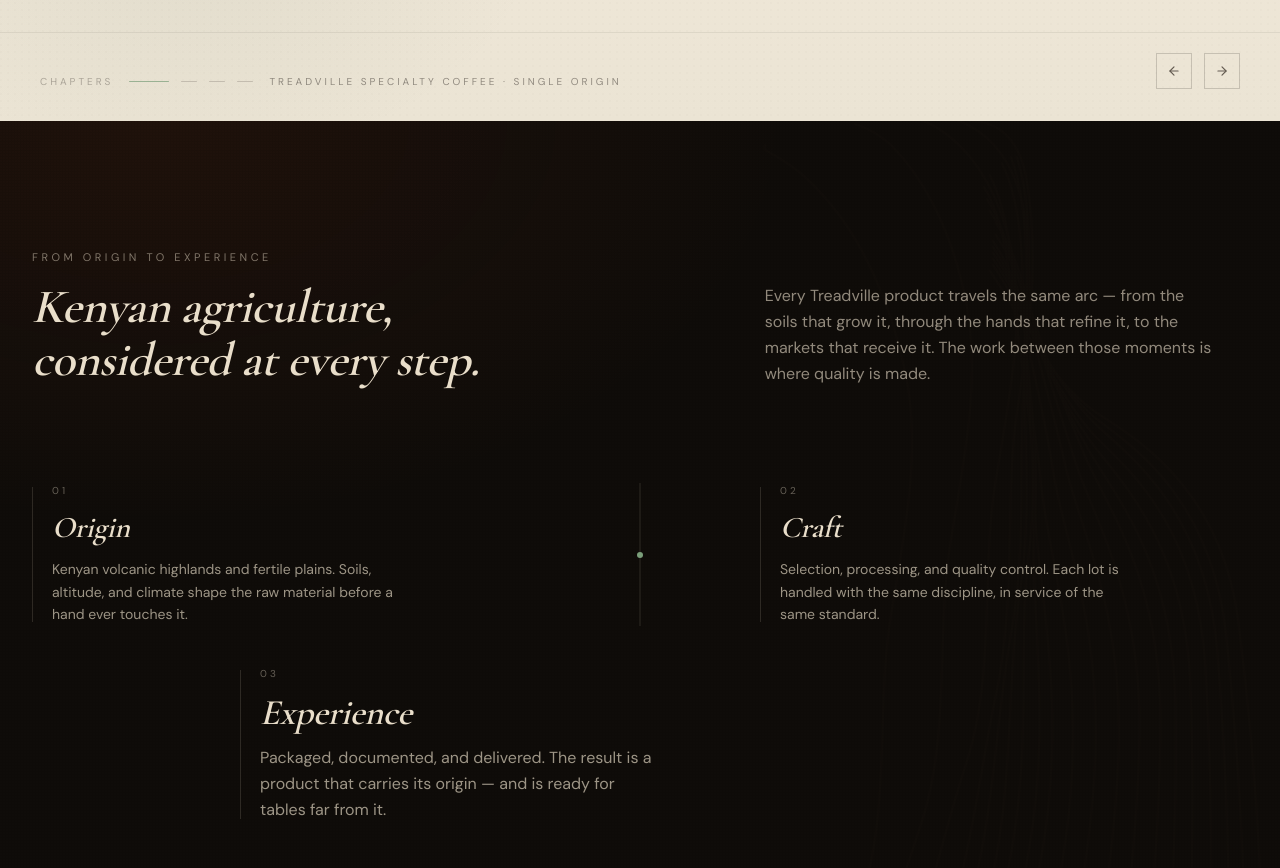
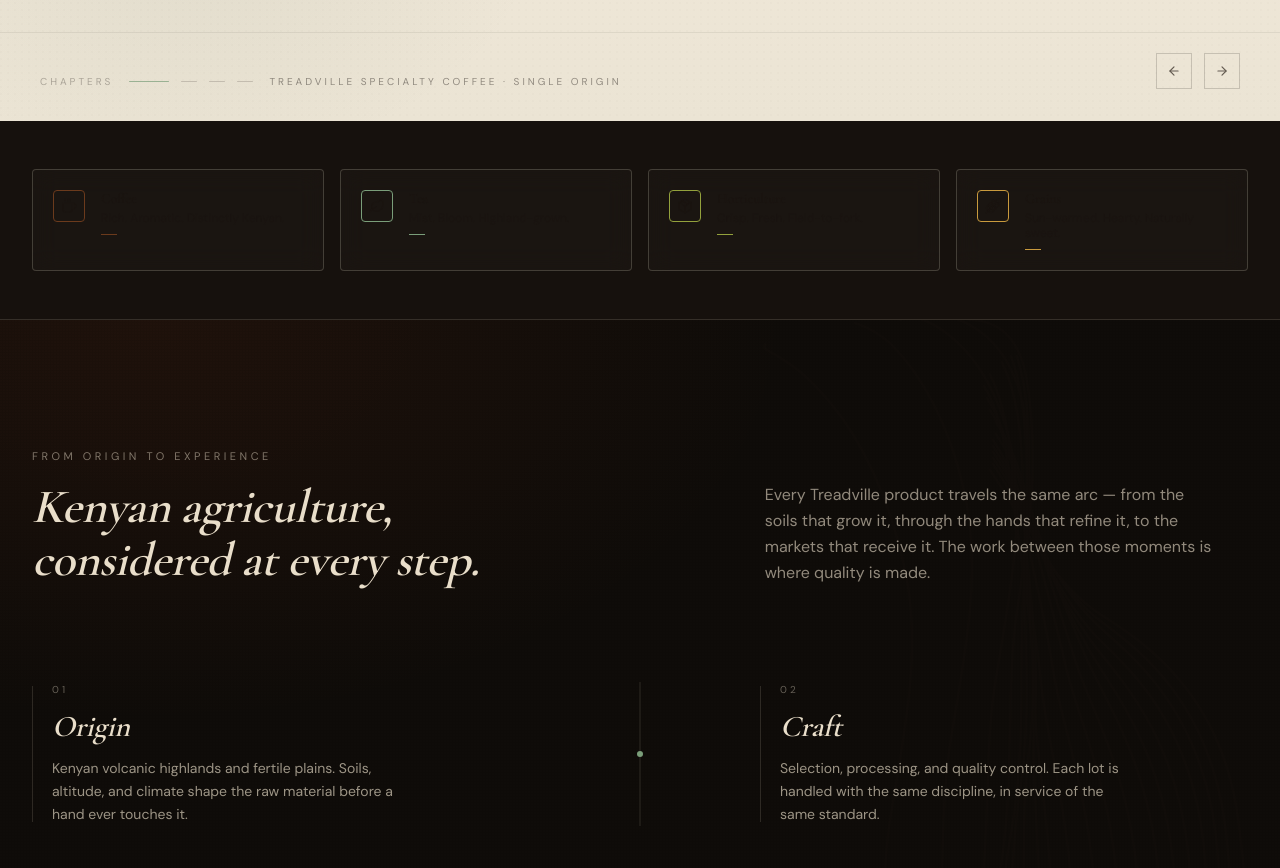
Before and after one commit to pasma2019/Treadville, a Next.js app: page / in a window 1280 px wide. Shown: the part 1040-1908 px from the top of the page. Built offline with nearby package versions, Linux system fonts and the light colour scheme; no server answers; the database is empty.

Commit message:
feat: CategoryQuickNav strip between hero and chapter cards

```diff
--- a/src/app/page.tsx
+++ b/src/app/page.tsx
@@ -3,6 +3,7 @@ import Link from "next/link";
 import { getCategories, getFeaturedProducts, getSiteContent } from "@/lib/queries";
 import ProductCard from "@/components/ProductCard";
 import HeroSlideshow from "@/components/HeroSlideshow";
+import CategoryQuickNav from "@/components/CategoryQuickNav";
 import CategoryDiscovery from "@/components/CategoryDiscovery";
 import Provenance from "@/components/Provenance";
 import Reveal from "@/components/Reveal";
@@ -26,6 +27,8 @@ export default async function HomePage() {
   return (
     <main>
       <HeroSlideshow />
+
+      <CategoryQuickNav />
 
       <CategoryDiscovery categories={categories} />
 
--- /dev/null
+++ b/src/components/CategoryQuickNav.tsx
@@ -0,0 +1,104 @@
+import Link from "next/link";
+import { Coffee, Leaf, Package, Wheat } from "lucide-react";
+
+type Category = {
+  slug: string;
+  name: string;
+  descriptor: string;
+  Icon: React.ElementType;
+  tint: string;
+};
+
+const categories: Category[] = [
+  {
+    slug: "coffee",
+    name: "Coffee",
+    descriptor: "Rich. Aromatic. Distinctly Kenyan.",
+    Icon: Coffee,
+    tint: "var(--cat-coffee-base)",
+  },
+  {
+    slug: "tea",
+    name: "Tea",
+    descriptor: "Mist. Bloom. Highland-grown.",
+    Icon: Leaf,
+    tint: "var(--cat-tea-base)",
+  },
+  {
+    slug: "horticulture",
+    name: "Horticulture",
+    descriptor: "Crisp. Fresh. Field-to-fork.",
+    Icon: Package,
+    tint: "var(--cat-hort-base)",
+  },
+  {
+    slug: "grains",
+    name: "Grains",
+    descriptor: "Sun-warmed. Hearty. Naturally sweet.",
+    Icon: Wheat,
+    tint: "var(--cat-grains-base)",
+  },
+];
+
+export default function CategoryQuickNav() {
+  return (
+    <section
+      aria-label="Quick category navigation"
+      className="relative border-b border-[var(--line)] px-6 py-8 md:py-12"
+    >
+      <div className="mx-auto max-w-[var(--content-wide)]">
+        <div className="grid grid-cols-1 gap-4 sm:grid-cols-2 md:grid-cols-4">
+          {categories.map((cat, i) => (
+            <CategoryNavCard key={cat.slug} cat={cat} index={i} />
+          ))}
+        </div>
+      </div>
+    </section>
+  );
+}
+
+function CategoryNavCard({ cat, index }: { cat: Category; index: number }) {
+  const delay = index * 100;
+  return (
+    <Link
+      href={`/shop/${cat.slug}`}
+      className="group flex items-start gap-4 rounded-sm border p-4 sm:p-5 transition-all duration-[600ms] ease-[var(--ease-out)] hover:-translate-y-1 hover:shadow-[var(--shadow-lift-light)] motion-reduce:transition-none motion-reduce:hover:translate-y-0"
+      style={{
+        borderColor: "rgba(236,227,206,0.20)",
+        background: `rgba(255,255,255,0.02)`,
+        backdropFilter: "blur(12px)",
+        WebkitBackdropFilter: "blur(12px)",
+      }}
+      aria-label={`Browse ${cat.name} products`}
+    >
+      <div
+        className="flex h-8 w-8 shrink-0 items-center justify-center rounded-sm border font-display text-[14px] font-medium transition-all duration-[600ms] ease-[var(--ease-out)] group-hover:scale-[1.08] motion-reduce:transition-none motion-reduce:hover:scale-100"
+        style={{
+          borderColor: cat.tint,
+          background: `${cat.tint}15`,
+          color: "var(--ink)",
+        }}
+      >
+        <cat.Icon size={16} />
+      </div>
+      <div className="flex-1 min-w-0">
+        <p
+          className="font-display text-sm font-medium text-[var(--ink)] leading-tight"
+          style={{ transitionDelay: `${delay}ms` }}
+        >
+          {cat.name}
+        </p>
+        <p
+          className="mt-1 text-xs text-[var(--ink-muted)] leading-tight"
+          style={{ transitionDelay: `${delay + 50}ms` }}
+        >
+          {cat.descriptor}
+        </p>
+        <div
+          className="mt-2 h-px w-4 transition-all duration-[600ms] ease-[var(--ease-out)] group-hover:w-6 motion-reduce:transition-none motion-reduce:hover:w-4"
+          style={{ background: cat.tint }}
+        />
+      </div>
+    </Link>
+  );
+}
```
